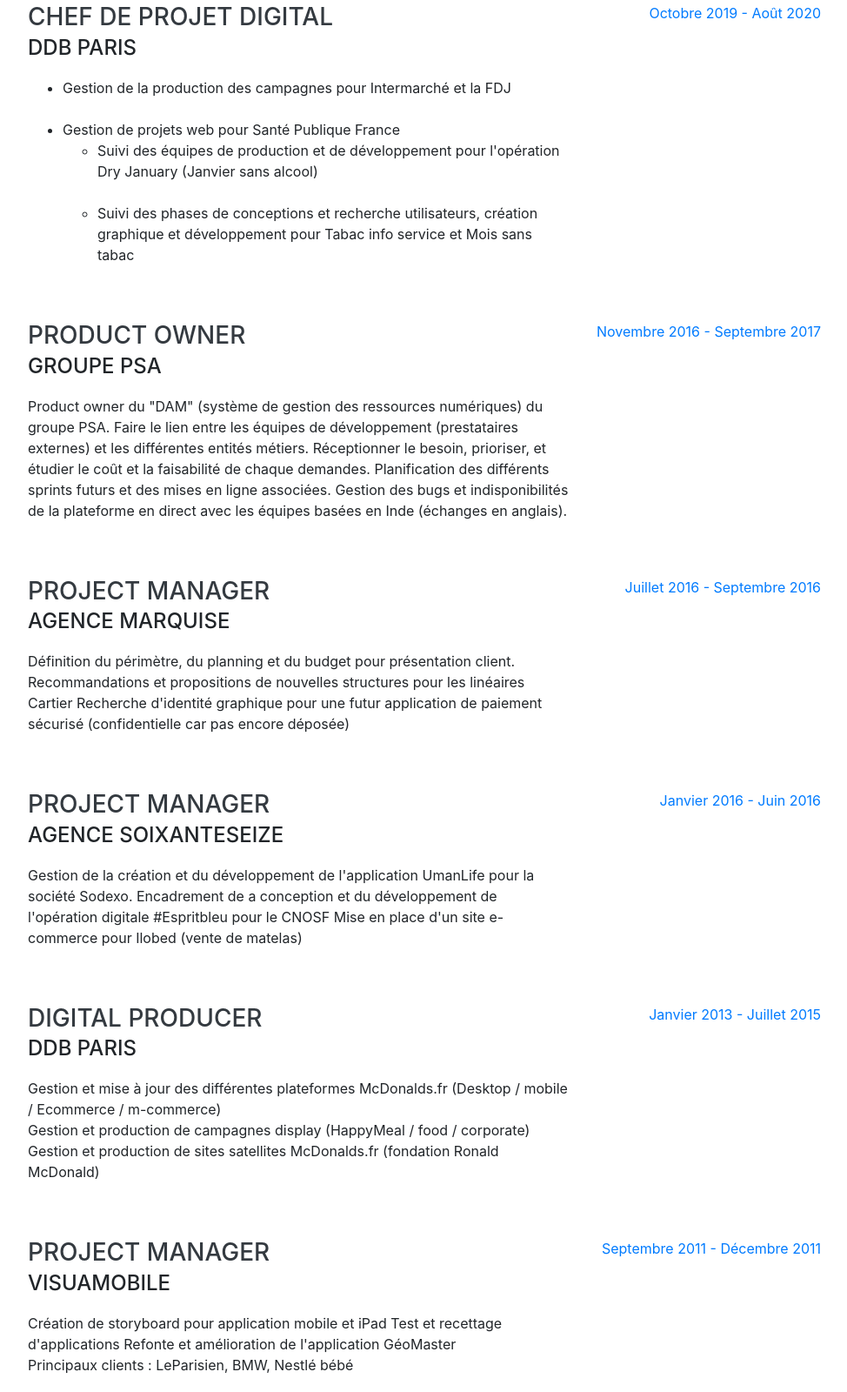
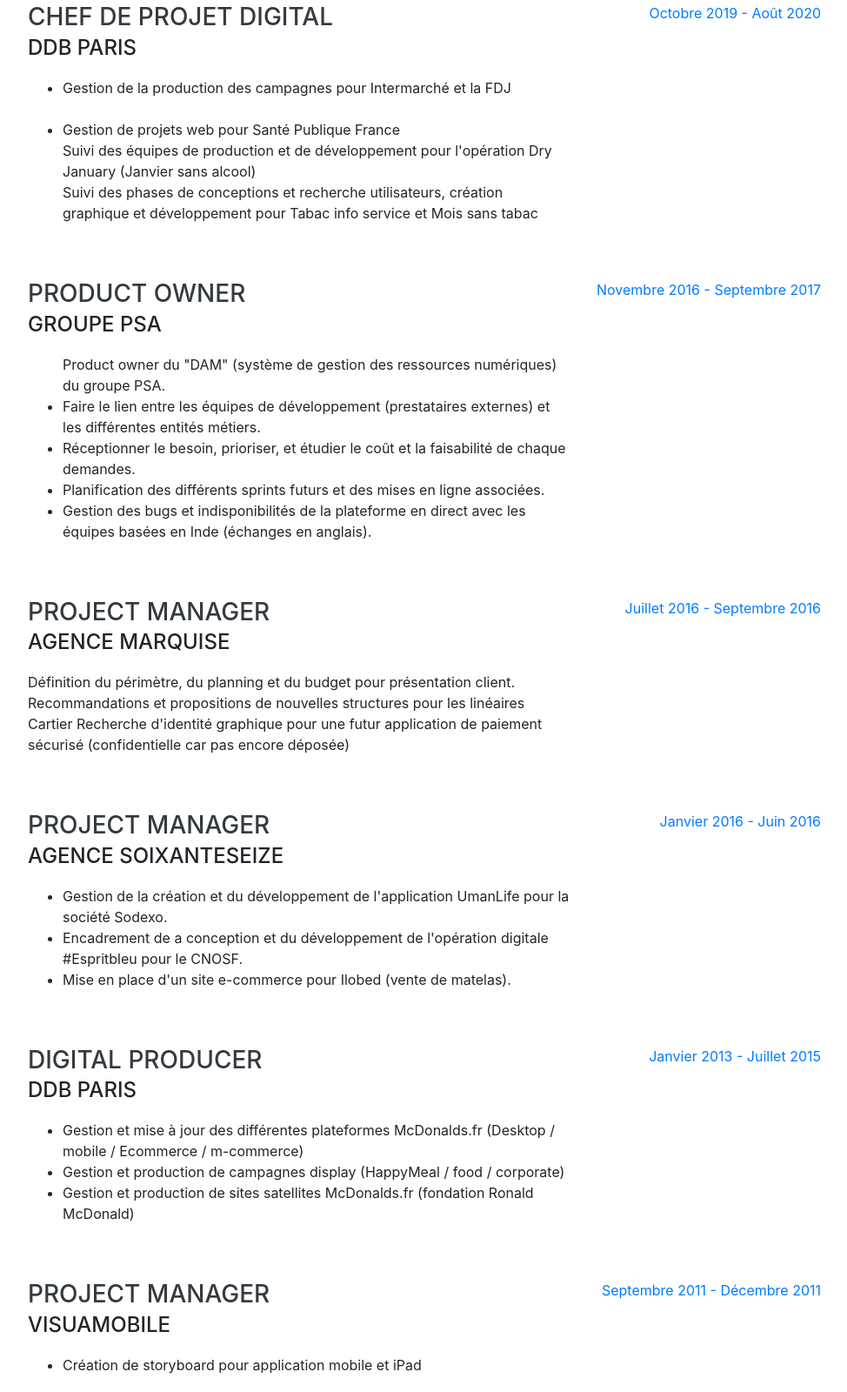
Before and after one commit to guillaumehey/Resume, a website with bundled scripts: page index.html in a window 1280 px wide. Shown: the part 932-2532 px from the top of the page at 87% size, without its empty margins (288-1262 px from the left). Built offline with nearby package versions, Linux system fonts and the light colour scheme; a web font is replaced by a local one.

Commit message:
Update index.html

```diff
--- a/index.html
+++ b/index.html
@@ -139,9 +139,9 @@
               <p>
               <ul><li>Gestion de la production des campagnes pour Intermarché et la FDJ</li></br>
 
-            <li>Gestion de projets web pour Santé Publique France
-<ul><li>Suivi des équipes de production et de développement pour l'opération Dry January (Janvier sans alcool) </li></br>
-<li>Suivi des phases de conceptions et recherche utilisateurs, création graphique et développement pour Tabac info service et Mois sans tabac</li></ul></li></ul>
+              <li>Gestion de projets web pour Santé Publique France</li>
+Suivi des équipes de production et de développement pour l'opération Dry January (Janvier sans alcool) </br>
+Suivi des phases de conceptions et recherche utilisateurs, création graphique et développement pour Tabac info service et Mois sans tabac</ul>
               </p>
             </div>
             <div class="resume-date text-md-right">
@@ -156,11 +156,11 @@
               <h3 class="mb-0">Product Owner</h3>
               <div class="subheading mb-3">Groupe PSA</div>
               <p>
-                Product owner du "DAM" (système de gestion des ressources numériques) du groupe PSA.
-                Faire le lien entre les équipes de développement (prestataires externes) et les différentes entités métiers.
-                Réceptionner le besoin, prioriser, et étudier le coût et la faisabilité de chaque demandes.
-                Planification des différents sprints futurs et des mises en ligne associées.
-                Gestion des bugs et indisponibilités de la plateforme en direct avec les équipes basées en Inde (échanges en anglais).
+                <ul>Product owner du "DAM" (système de gestion des ressources numériques) du groupe PSA.
+                <li>Faire le lien entre les équipes de développement (prestataires externes) et les différentes entités métiers.</li>
+                <li>Réceptionner le besoin, prioriser, et étudier le coût et la faisabilité de chaque demandes.</li>
+                <li>Planification des différents sprints futurs et des mises en ligne associées.</li>
+                <li>Gestion des bugs et indisponibilités de la plateforme en direct avec les équipes basées en Inde (échanges en anglais).</li></ul>
               </p>
             </div>
             <div class="resume-date text-md-right">
@@ -192,9 +192,9 @@
               <h3 class="mb-0">Project Manager</h3>
               <div class="subheading mb-3">Agence SoixanteSeize</div>
               <p>
-                Gestion de la création et du développement de l'application UmanLife pour la société Sodexo.
-Encadrement de a conception et du développement de l'opération digitale #Espritbleu pour le CNOSF
-Mise en place d'un site e-commerce pour Ilobed (vente de matelas)
+                <ul><li>Gestion de la création et du développement de l'application UmanLife pour la société Sodexo.</li>
+<li>Encadrement de a conception et du développement de l'opération digitale #Espritbleu pour le CNOSF.</li>
+                  <li>Mise en place d'un site e-commerce pour Ilobed (vente de matelas).</li></ul>
               </p>
             </div>
             <div class="resume-date text-md-right">
@@ -209,9 +209,9 @@
               <h3 class="mb-0">Digital Producer</h3>
               <div class="subheading mb-3">DDB Paris</div>
               <p>
-                Gestion et mise à jour des différentes plateformes McDonalds.fr (Desktop / mobile / Ecommerce / m-commerce)</br>
-              Gestion et production de campagnes display (HappyMeal / food / corporate)</br>
-            Gestion et production de sites satellites McDonalds.fr (fondation Ronald McDonald)
+                <ul><li>Gestion et mise à jour des différentes plateformes McDonalds.fr (Desktop / mobile / Ecommerce / m-commerce)</br></li>
+             <li> Gestion et production de campagnes display (HappyMeal / food / corporate)</br></li>
+          <li>  Gestion et production de sites satellites McDonalds.fr (fondation Ronald McDonald)</li></ul>
               </p>
             </div>
             <div class="resume-date text-md-right">
@@ -225,7 +225,7 @@
               <h3 class="mb-0">Project Manager</h3>
               <div class="subheading mb-3">Visuamobile</div>
               <p>
-                Création de storyboard pour application mobile et iPad
+              <ul><li> Création de storyboard pour application mobile et iPad </li></ul>
 Test et recettage d'applications
 Refonte et amélioration de l'application GéoMaster </br>
 Principaux clients : LeParisien, BMW, Nestlé bébé
```
